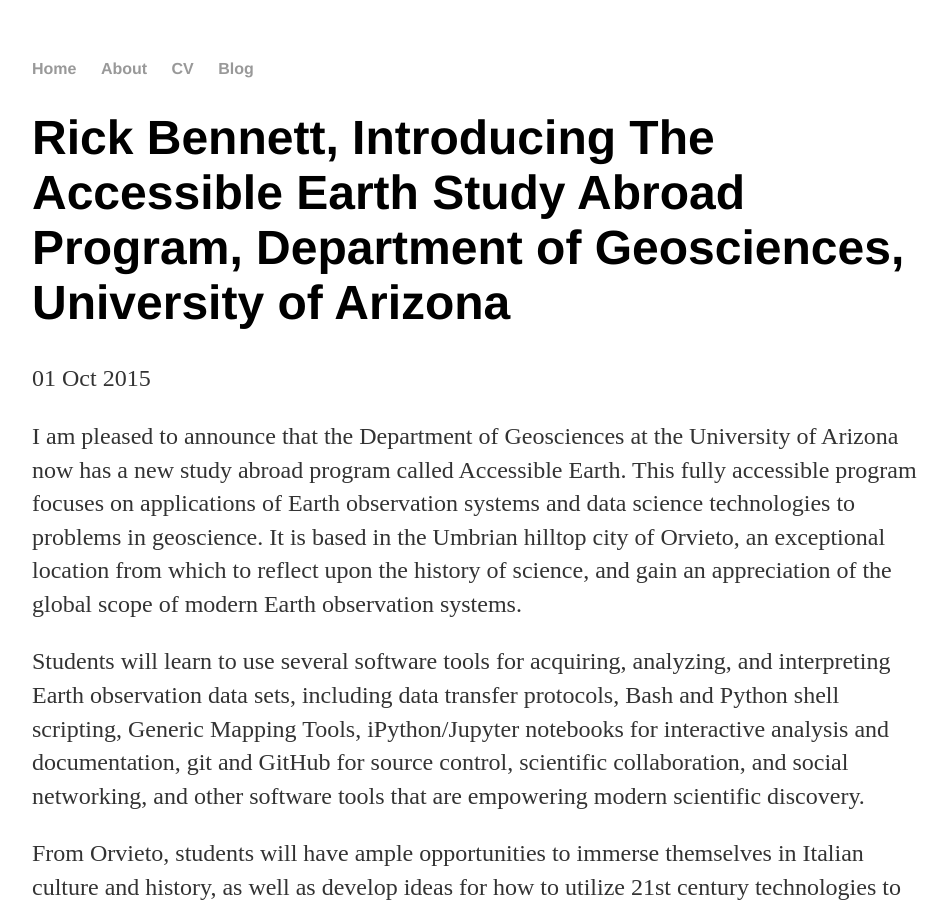
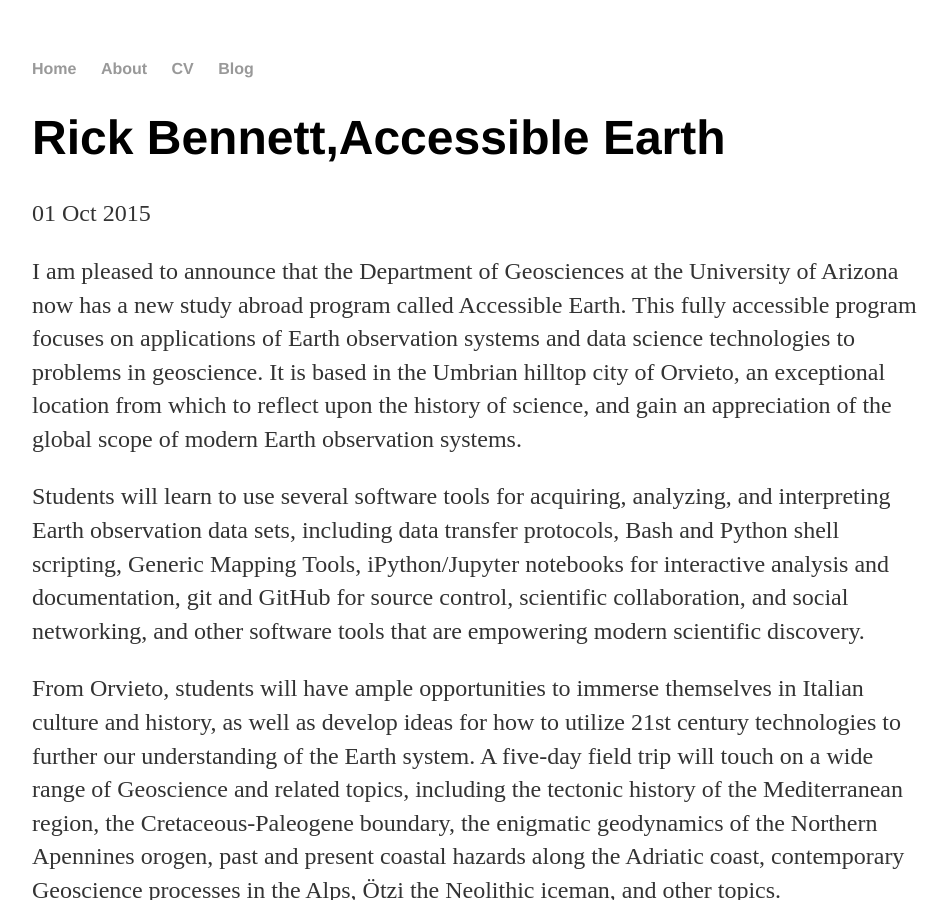
Before and after one commit to rabgc/rabgc.github.io, a Jekyll site: the page built from _posts/2015-10-1-rick-bennett--Accessible-Earth.md, in a window 1280 px wide and 900 px high. Shown: the whole window, without its empty margins (160-1108 px from the left). Built offline with Jekyll 4.4.1, drawn with Linux system fonts in a browser that asks for light colours.

Commit message:
Changed title

```diff
--- a/_posts/2015-10-1-rick-bennett--Accessible-Earth.md
+++ b/_posts/2015-10-1-rick-bennett--Accessible-Earth.md
@@ -1,6 +1,6 @@
 ---
 layout: post
-title: "Rick Bennett, Introducing The Accessible Earth Study Abroad Program, Department of Geosciences, University of Arizona"
+title: "Rick Bennett,Accessible Earth"
 date: 2015-10-01
 ---
 
```
